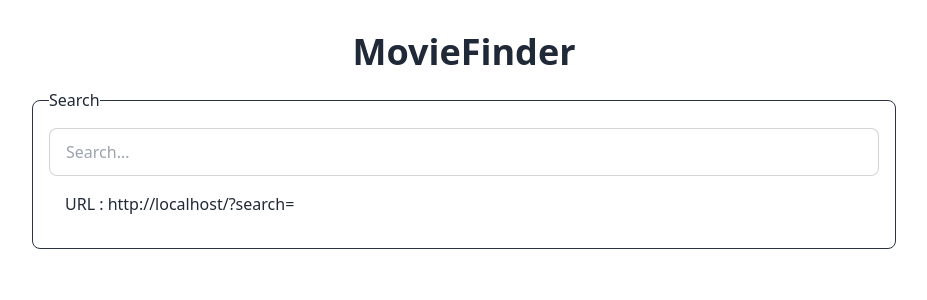
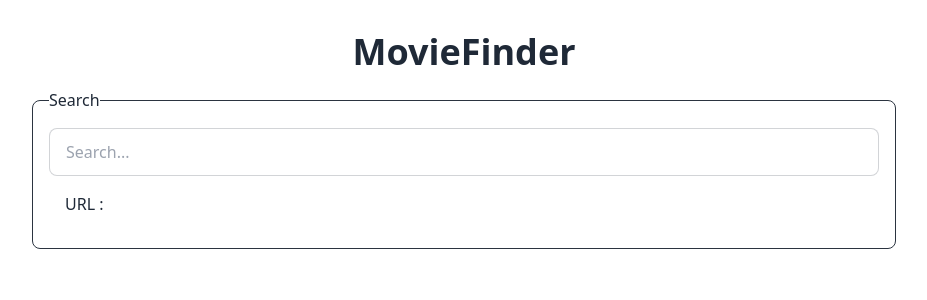
Before and after one commit to Willzebud/React-Project-MovieFinder, a Next.js app: page / in a window 1280 px wide. Shown: the top 300 px of the page, without its empty margins (176-1103 px from the left). Built offline with nearby package versions, Linux system fonts and the light colour scheme.

Commit message:
Version 1.3

```diff
--- a/app/page.jsx
+++ b/app/page.jsx
@@ -1,29 +1,13 @@
 "use client";
-import React, { useState, useEffect } from "react";
-import useQueryState from "./UseQueryState";
+import { useQueryState } from "./UseQueryState";
 import { useDebouceValue } from "./DebouncedValue";
 
 // import { Search } from "lucide-react";
 
 export default function Home() {
-  const [query, setQuery] = useQueryState("search", "");
-  const [currentUrl, setCurrentUrl] = useState("");
-  const debounceValue = useDebouceValue(query, 500);
+  const [query, setQuery] = useQueryState("s", "");
+  const debounceQuery = useDebouceValue(query, 500);
 
-  useEffect(() => {
-    const params = new URLSearchParams(window.location.search);
-    params.set("search", query);
-    const updateUrl = `${window.location.origin}${
-      window.location.pathname
-    }?${params.toString()}`;
-    setCurrentUrl(updateUrl);
-  }, [query]);
-
-  React.useEffect(() => {
-    if (debounceValue) {
-      console.log(`Recherche pour : ${debounceValue}`);
-    }
-  }, [debounceValue]);
   return (
     <div className="min-h-full flex flex-col gap-4 py-8 max-w-4xl m-auto px-4">
       <header>
@@ -40,7 +24,7 @@ export default function Home() {
             onChange={(e) => setQuery(e.target.value)}
           />
         </div>
-        <p className="p-4">URL : {currentUrl}</p>
+        <p className="p-4">URL : {debounceQuery}</p>
       </fieldset>
     </div>
   );
--- a/app/useQueryState.jsx
+++ b/app/useQueryState.jsx
@@ -1,20 +1,31 @@
 import { useState, useEffect } from "react";
 
-export default function useQueryState(key, initialValue) {
-  const [state, setState] = useState(() => {
-    const params = new URLSearchParams(window.location.search);
-    return params.get(key) || initialValue;
-  });
+export const useQueryState = (queryKey, initialValue) => {
+  const [queryState, setQueryState] = useState(initialValue);
 
   useEffect(() => {
-    const params = new URLSearchParams(window.location.search);
-    if (state === initialValue) {
-      params.delete(key);
+    const newURL = new URL(window.location);
+    const params = newURL.searchParams;
+
+    if (params.get(queryKey)) {
+      setQueryState(params.get(queryKey));
+    }
+  }, [queryKey, initialValue]);
+
+  useEffect(() => {
+    if (queryState === initialValue) return;
+
+    const newURL = new URL(window.location);
+    const params = newURL.searchParams;
+
+    if (!queryState) {
+      params.delete(queryKey);
     } else {
-      params.set(key, state);
+      params.set(queryKey, queryState);
     }
-    window.history.replaceState({}, "", `?${params.toString()}`);
-  }, [key, state, initialValue]);
 
-  return [state, setState];
-}
+    window.history.replaceState(null, "", newURL.toString());
+  }, [queryKey, queryState, initialValue]);
+
+  return [queryState, setQueryState];
+};
```
